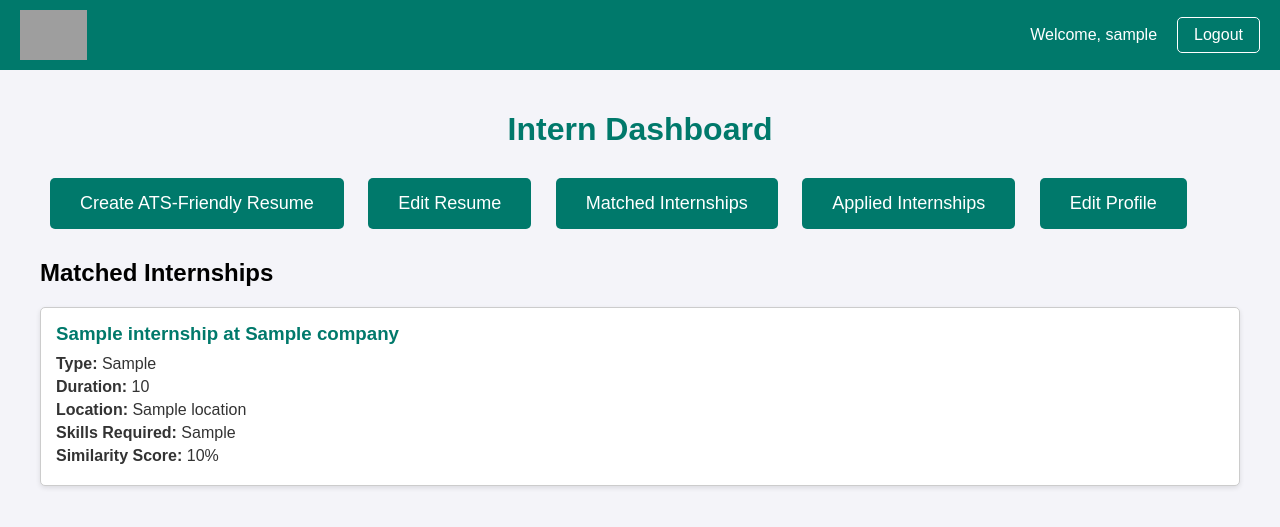
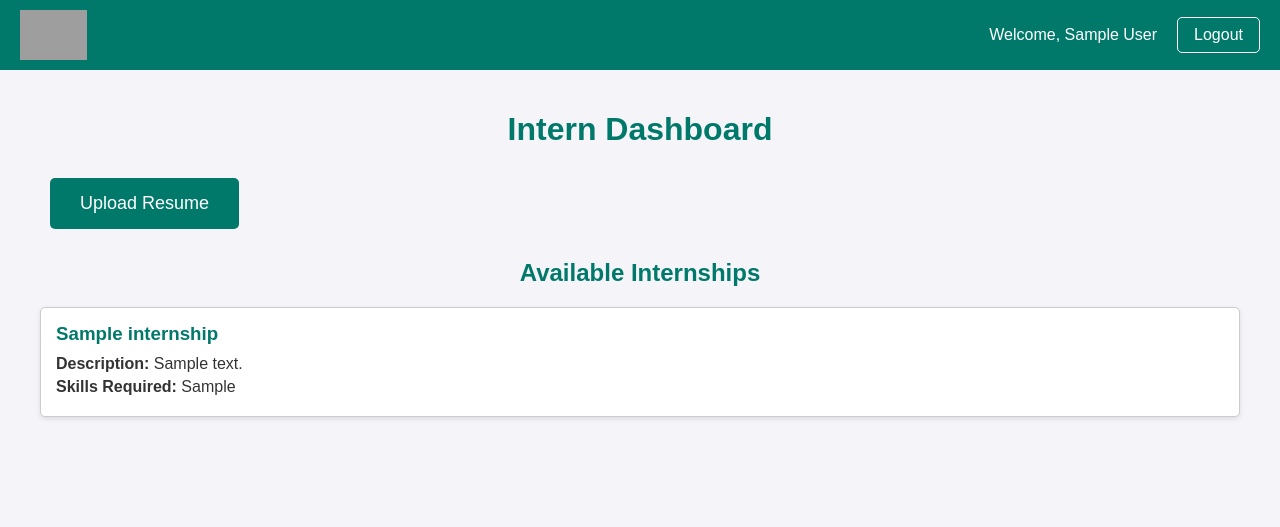
Before and after one commit to BChaitanyaReddy895/SkillSync, a Flask app: template templates/intern_dashboard.html in a window 1280 px wide. Shown: the top 527 px of the page. Run offline with Flask 2, Linux system fonts and the light colour scheme; the visitor is signed in with stand-in values (Sample User, id 1); the template is opened without the code that fills it: most values are stand-ins (such as "Sample title", 1, 10 or a date in 2020); parts of the project's set-up code (start-up, migrations or seed data) failed here and were passed over; grey boxes are pictures that could not be loaded.

Commit message:
Update templates/intern_dashboard.html

```diff
--- a/templates/intern_dashboard.html
+++ b/templates/intern_dashboard.html
@@ -56,7 +56,7 @@
             margin: 0 auto;
         }
 
-        h1 {
+        h1, h2 {
             color: #00796b;
             text-align: center;
             margin-bottom: 20px;
@@ -147,7 +172,7 @@
     <header>
         <img src="{{ url_for('static', filename='logo.png') }}" alt="SkillSync Logo">
         <nav>
-            <span>Welcome, {{ user_name }}</span>
+            <span>Welcome, {{ session['user_name'] }}</span>
             <a href="{{ url_for('logout') }}">Logout</a>
         </nav>
     </header>
@@ -165,38 +190,34 @@
         {% endwith %}
 
         <div>
-            <a href="{{ url_for('create_resume') }}" class="button">Create ATS-Friendly Resume</a>
-            <a href="{{ url_for('edit_resume') }}" class="button">Edit Resume</a>
-            <a href="{{ url_for('match') }}" class="button">Matched Internships</a>
-            <a href="{{ url_for('applied_internships') }}" class="button">Applied Internships</a>
-            <a href="{{ url_for('edit_profile') }}" class="button">Edit Profile</a>
+            <a href="{{ url_for('upload_resume') }}" class="button">Upload Resume</a>
         </div>
 
-        <h2>Matched Internships</h2>
-        {% if matched_internships %}
-            {% for internship in matched_internships %}
+        <h2>Available Internships</h2>
+        {% if internships %}
+            {% for internship in internships %}
                 <div class="internship">
-                    <h3>{{ internship.internship_title }} at {{ internship.company }}</h3>
-                    <p><strong>Type:</strong> {{ internship.type_of_internship }}</p>
-                    <p><strong>Duration:</strong> {{ internship.duration }}</p>
-                    <p><strong>Location:</strong> {{ internship.location }}</p>
-                    <p><strong>Skills Required:</strong> {{ internship.skills_required }}</p>
-                    <p><strong>Similarity Score:</strong> {{ internship.similarity_score }}%</p>
-                    {% if internship.similarity_score > 75 %}
-                        {% if internship.id in applied_internship_ids %}
-                            <span class="applied-label">Applied</span>
-                        {% else %}
-                            <form action="{{ url_for('apply_internship') }}" method="POST">
-                                <input type="hidden" name="internship_id" value="{{ internship.id }}">
-                                <button type="submit" class="apply-button">Apply</button>
-                            </form>
-                        {% endif %}
-                    {% endif %}
+                    <h3>{{ internship['title'] }}</h3>
+                    <p><strong>Description:</strong> {{ internship['description'] }}</p>
+                    <p><strong>Skills Required:</strong> {{ internship['skills_required'] }}</p>
                 </div>
             {% endfor %}
         {% else %}
-            <p>No matched internships found. Create or update your resume to find matches.</p>
+            <p>No internships available at the moment.</p>
         {% endif %}
     </div>
+
+    <script>
+        {% if login_success %}
+            alert('Login successful! Welcome to your dashboard.');
+        {% endif %}
+
+        document.querySelectorAll('.apply-button').forEach(button => {
+            button.addEventListener('click', function() {
+                this.disabled = true;
+                this.querySelector('.loading').style.display = 'inline-block';
+            });
+        });
+    </script>
 </body>
 </html>
```
Also changed, not shown: other parts of templates/intern_dashboard.html (+26 -1 lines).
